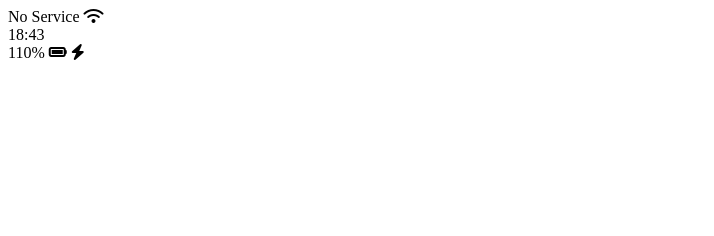
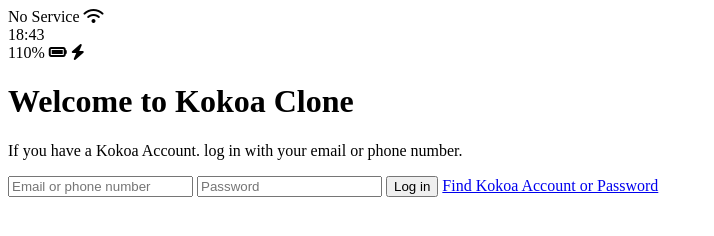
Before and after one commit to beobest2/kokoa-clone-2020, a plain HTML site: page index.html in a window 1280 px wide. Shown: the whole page, without its empty margins (0-714 px from the left). Drawn offline with Linux system fonts and the light colour scheme.

Commit message:
sign up screen - 2

```diff
--- a/index.html
+++ b/index.html
@@ -3,7 +3,7 @@
   <head>
     <meta charset="UTF-8" />
     <meta name="viewport" content="width=device-width, initial-scale=1.0" />
-    <title>Welcome to Kokoa Talk</title>
+    <title>Welcome to Kokoa Clone</title>
   </head>
   <body>
     <div class="status-bar">
@@ -20,6 +20,21 @@
         <i class="fas fa-bolt"></i>
       </div>
     </div>
+
+    <header class="welcome-header">
+      <h1 class="welcome-header__title">Welcome to Kokoa Clone</h1>
+      <p class="welcome-header__text">
+        If you have a Kokoa Account. log in with your email or phone number.
+      </p>
+    </header>
+
+    <form id="login-form">
+      <input type="text" placeholder="Email or phone number" />
+      <input type="password" placeholder="Password" />
+      <input type="submit" value="Log in" />
+      <a href="#">Find Kokoa Account or Password</a>
+    </form>
+
     <script
       src="https://kit.fontawesome.com/6478f529f2.js"
       crossorigin="anonymous"
```
